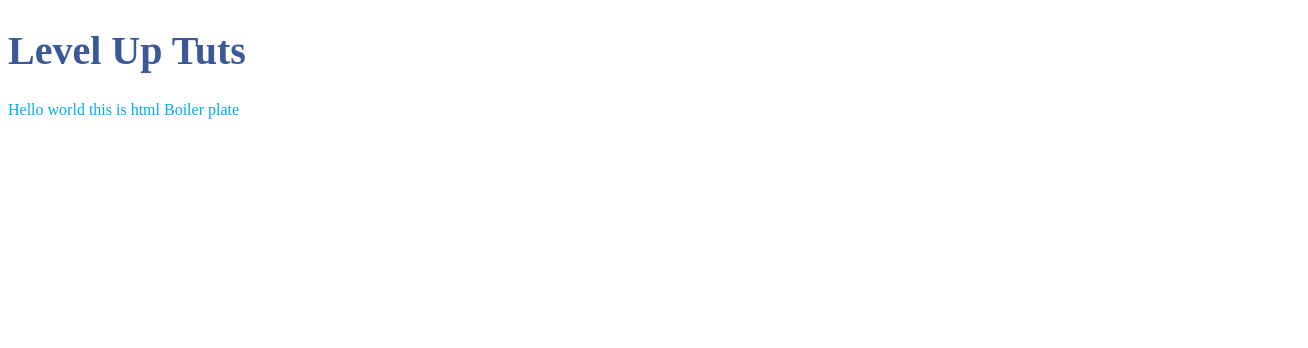
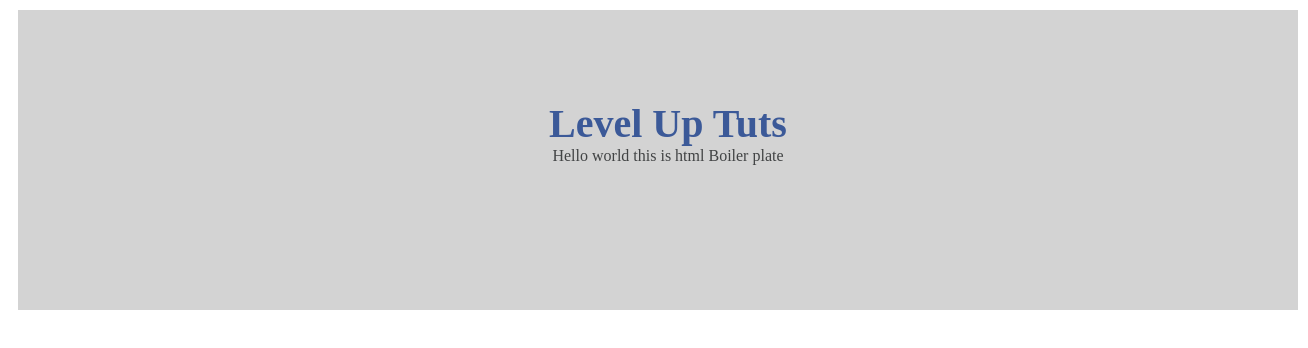
Before and after one commit to IMBLACK-CMD/LevelUpTuts, a plain HTML site: page LVLTUT/index.html in a window 1280 px wide. Shown: the whole page, 1308 px wide, since content can reach past the window. Drawn offline with Linux system fonts and the light colour scheme.

Commit message:
added styles to center box model and html

```diff
--- a/LVLTUT/css/styles.css
+++ b/LVLTUT/css/styles.css
@@ -1,9 +1,43 @@
 /*it worked*/
+
+body{
+width: 100%;
+height: 100%;
+
+}
+#wrapper{
+	width: 100%;
+	height: 300px;
+	margin:10px;
+	background: #d3d3d3;
+}
+
+.Level_up_Tut_title{
+
+	width: 100%;
+	height: 150px;
+	display: block;
+	margin: 10px;
+	padding-top: 40px;
+
+}
+
+
 h1{
 	color: #3B5998; /*facebook color*/
 
 	font-size: 40px;
+	text-align: center;
+	padding: 10px 10px 0 10px;
+	margin: 10px 10px 0 10px;
 }
 p{
-	color: #00acee; /*twitter color*/
+	color:#414344; /*#00acee; twitter color*/
+	text-align: center;
+	margin:0;
+
 }
+ .content_holder{
+ 	margin:10px;
+ 	padding: 20px;
+ }
--- a/LVLTUT/index.html
+++ b/LVLTUT/index.html
@@ -8,7 +8,17 @@
 		<link rel="stylesheet" type="text/css" href="css/styles.css">
 	</head>
 	<body>
-		<h1>Level Up Tuts</h1>
-		<p>Hello world this is html Boiler plate</p>
-	</body>
+		<div id="wrapper">
+			<div class="Level_up_Tut_title">
+				<div class="content_holder">
+					<h1>Level Up Tuts</h1>
+					<p>Hello world this is html Boiler plate</p>
+				</div>
+
+
+			</div>
+
+
+		</div>
+</body>
 </html>
```
